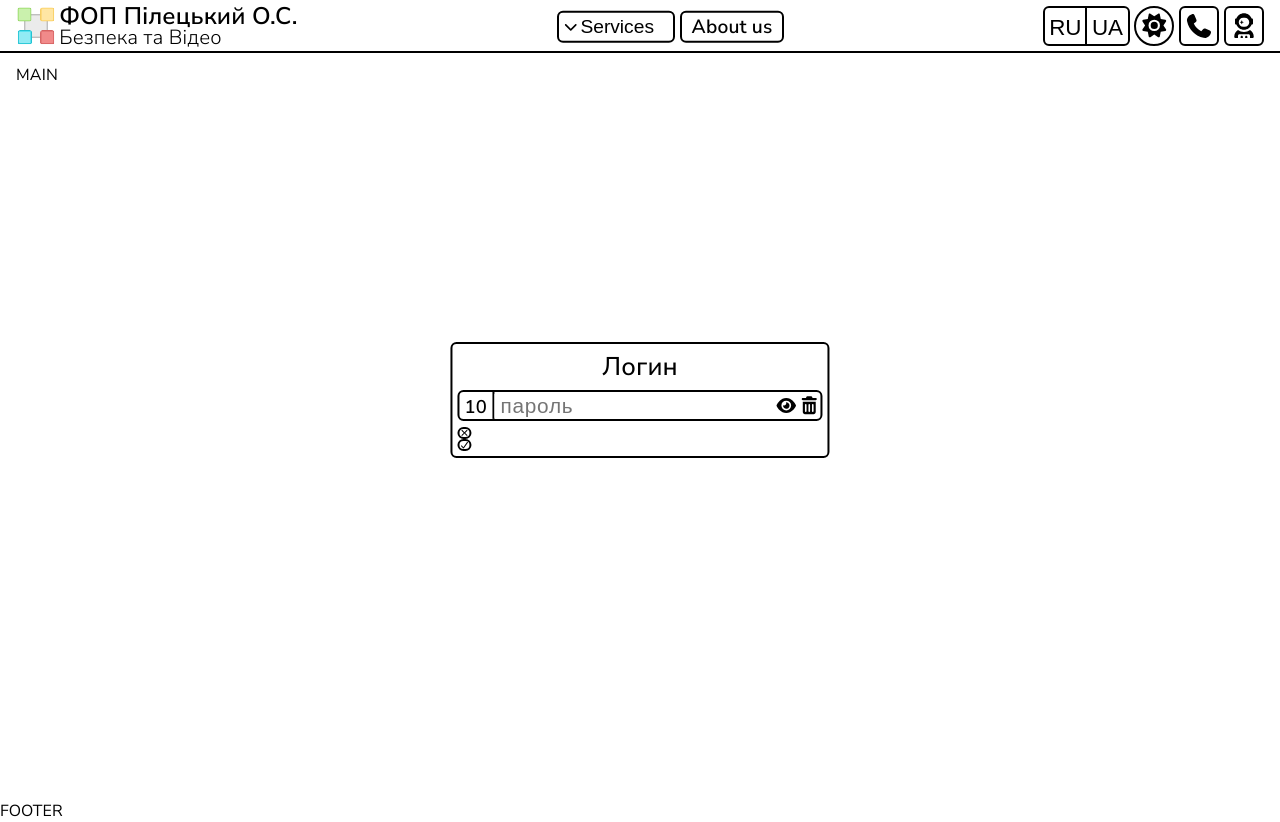
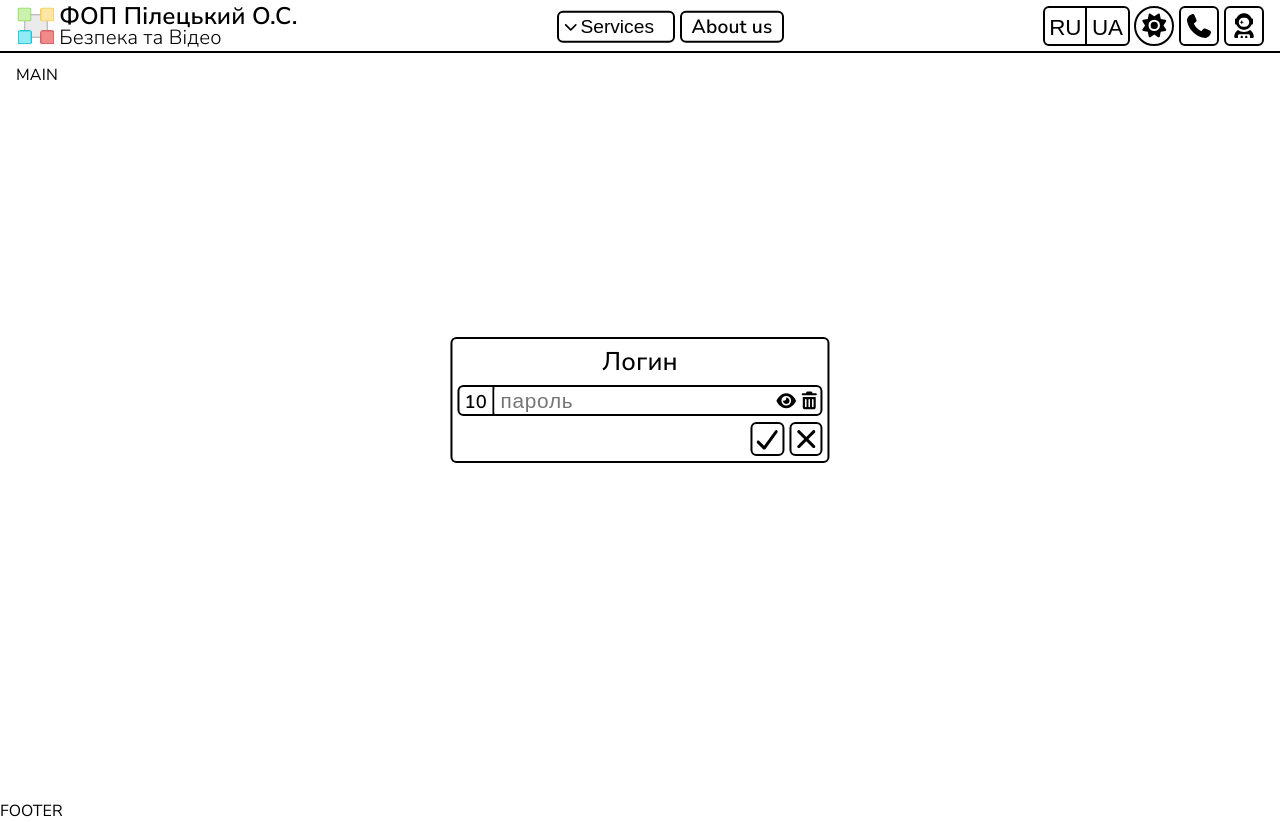
Before and after one commit to Vaygr99/AlarmVideoASP, a React (Vite) app in the folder client/: page / in a window 1280 px wide. Built offline with nearby package versions, Linux system fonts and the light colour scheme.

Commit message:
feat(header): add submit styles in admin form

```diff
--- a/client/src/components/ui/forms/adminForm/submit/Submit.jsx
+++ b/client/src/components/ui/forms/adminForm/submit/Submit.jsx
@@ -2,10 +2,12 @@ import { faCheck, faXmark } from "@fortawesome/free-solid-svg-icons";
 
 import SquareIconButton from "../../../buttons/squareIconButton/SquareIconButton.jsx";
 
+import styles from "./Submit.module.css";
+
 // Container for confirm/cancel buttons of admin form in mini area
 function Submit({ ...props }) {
   return (
-    <div>
+    <div className={styles.container}>
       <SquareIconButton {...props} icon={faXmark} />
       <SquareIconButton icon={faCheck} buttonType="submit" />
     </div>
--- /dev/null
+++ b/client/src/components/ui/forms/adminForm/submit/Submit.module.css
@@ -0,0 +1,10 @@
+.container {
+  display: flex;
+  flex-direction: row-reverse;
+  column-gap: 0.3rem;
+}
+.container button {
+  width: 2.1rem;
+  height: 2.1rem;
+  font-size: 2.5rem;
+}
```
